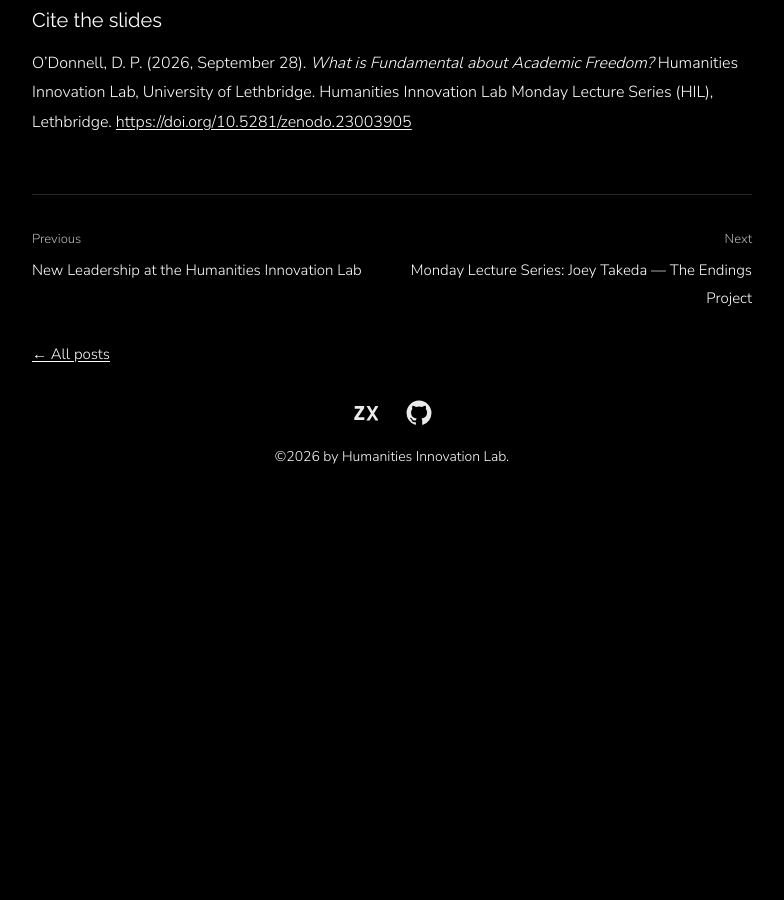
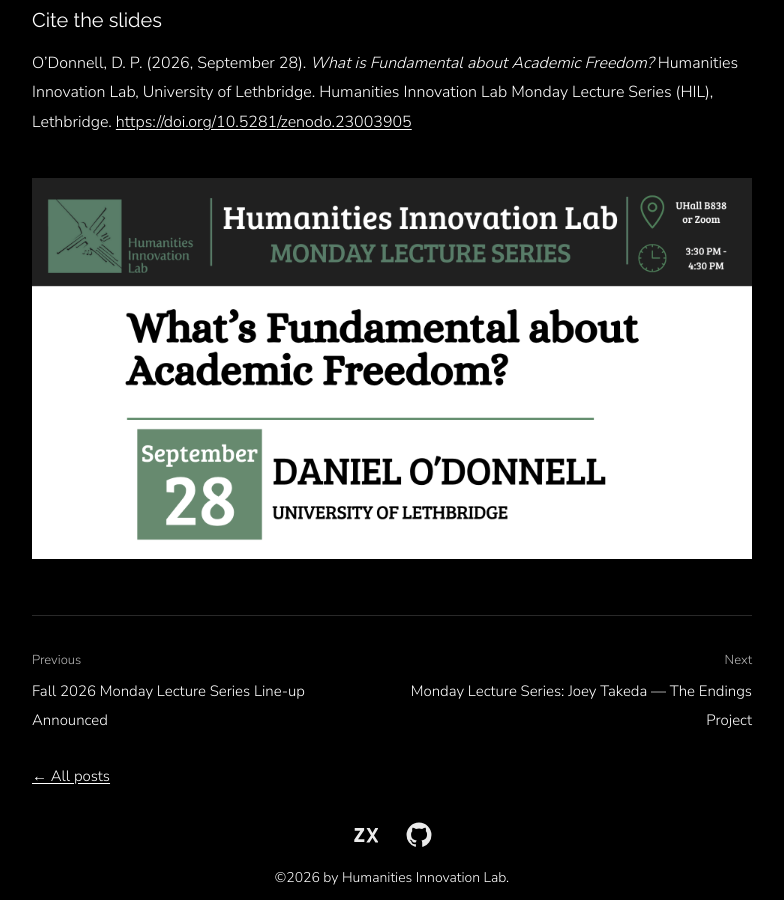
Before and after one commit to Humanities-Innovation-Lab/Humanities-Innovation-Lab.github.io, a Jekyll site: the page built from _posts/2026-09-29-monday-lecture-series-daniel-odonnell-what-is-fundamental-about-academic-freedom.md, in a window 1280 px wide and 900 px high, scrolled down 1359 px. Shown: the whole window, without its empty margins (248-1032 px from the left). Built offline with Jekyll 4.4.1, drawn with Linux system fonts in a browser that asks for light colours; before the commit the page ends 1869 px from its top, so only the background shows below that; some of the changed lines change nothing that is shown; some of the changed text lies outside the part shown.

Commit message:
Add fall 2026 line-up post and Dan's poster; backdate the post on his talk to 29 Sep

```diff
--- /dev/null
+++ b/_posts/2026-09-14-fall-2026-monday-lecture-series-line-up-announced.md
@@ -0,0 +1,20 @@
+---
+layout: post
+title: "Fall 2026 Monday Lecture Series Line-up Announced"
+date: 2026-09-14 06:00:00 +0000
+categories: ["Events"]
+image: "/assets/img/2026-fall-mls-lineup.png"
+description: "The line-up for the fall term of the lab’s 2026/2027 Monday Lecture Series is now set, with talks from Daniel O’Donnell, Joey Takeda, Inge Genee, and Alexia Schneider."
+author: "Humanities Innovation Lab"
+---
+
+The line-up for the fall term of the lab’s 2026/2027 Monday Lecture Series is now set. Talks run from 3:30 p.m. to 4:30 p.m. in University Hall, room B838, University of Lethbridge, and are also streamed on Zoom.
+
+- **Monday, 28 September:** Daniel O’Donnell (University of Lethbridge) — Academic Freedom
+- **Monday, 26 October:** Joey Takeda (Simon Fraser University) — The Endings Project
+- **Monday, 23 November:** Inge Genee (University of Lethbridge) — The Digital Donald G. Frantz Blackfoot Archive
+- **Monday, 14 December:** Alexia Schneider (University of Montreal) — AI and Serendipity
+
+The series continues in the winter term, when talks move to 9:00 a.m. Titles, abstracts, and Zoom links will be posted on the [events page]({{ "/events/" | relative_url }}) as each date approaches.
+
+All lab members and interested students are welcome.
--- a/_posts/2026-09-28-monday-lecture-series-daniel-odonnell-what-is-fundamental-about-academic-freedom.md
+++ b/_posts/2026-09-29-monday-lecture-series-daniel-odonnell-what-is-fundamental-about-academic-freedom.md
@@ -1,8 +1,9 @@
 ---
 layout: post
 title: "Monday Lecture Series: Daniel O’Donnell — What is Fundamental about Academic Freedom?"
-date: 2026-09-28 06:00:00 +0000
+date: 2026-09-29 06:00:00 +0000
 categories: ["Events"]
+image: "/assets/img/2026-09-28-odonnell-mls-poster.png"
 description: "Daniel O’Donnell of the University of Lethbridge gave the first talk in the lab’s 2026/2027 Monday Lecture Series, on what is fundamental about academic freedom. The slides are available on Zenodo."
 author: "Humanities Innovation Lab"
 ---
```
Also changed, not shown: assets/img/2026-09-28-odonnell-mls-poster.png (added), assets/img/2026-fall-mls-lineup.png (added).
